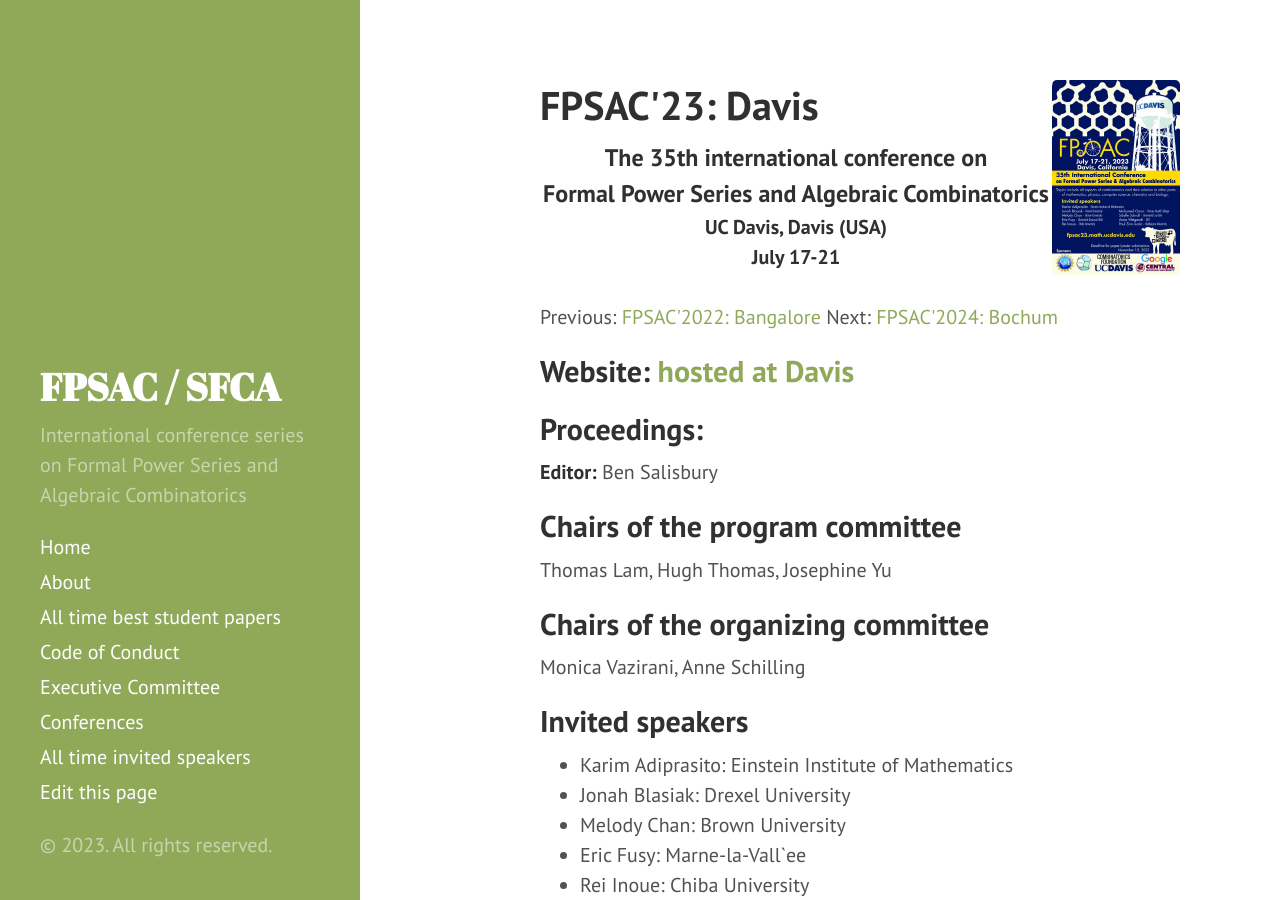
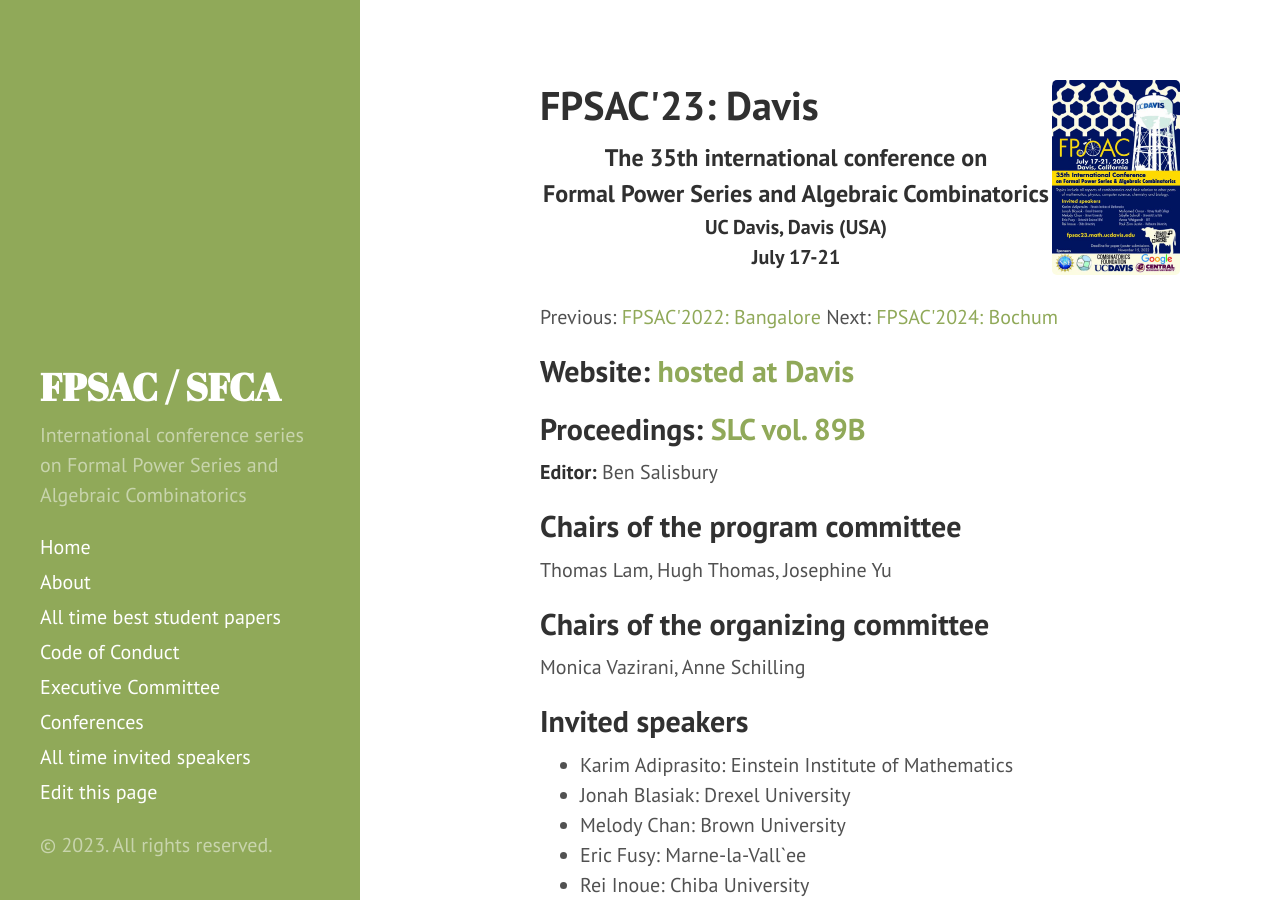
Before and after one commit to FPSAC/FPSAC.github.io, a Jekyll site: the page built from _confs/fpsac-2023.md, in a window 1280 px wide and 900 px high. Built offline with Jekyll 4.4.1, drawn with Linux system fonts in a browser that asks for light colours.

Commit message:
Add proceedings links for 2022,2023

```diff
--- a/_confs/fpsac-2023.md
+++ b/_confs/fpsac-2023.md
@@ -9,6 +9,8 @@ dates: July 17-21
 site: http://fpsac23.math.ucdavis.edu/
 poster: poster-2023.pdf
 proceedings:
+  title: SLC vol. 89B
+  url: https://www.mat.univie.ac.at/~slc/wpapers/FPSAC2023/
   editors: Ben Salisbury
 
 best_student_paper:
```
Also changed, not shown: _confs/fpsac-2022.md (+2 -0 lines).
